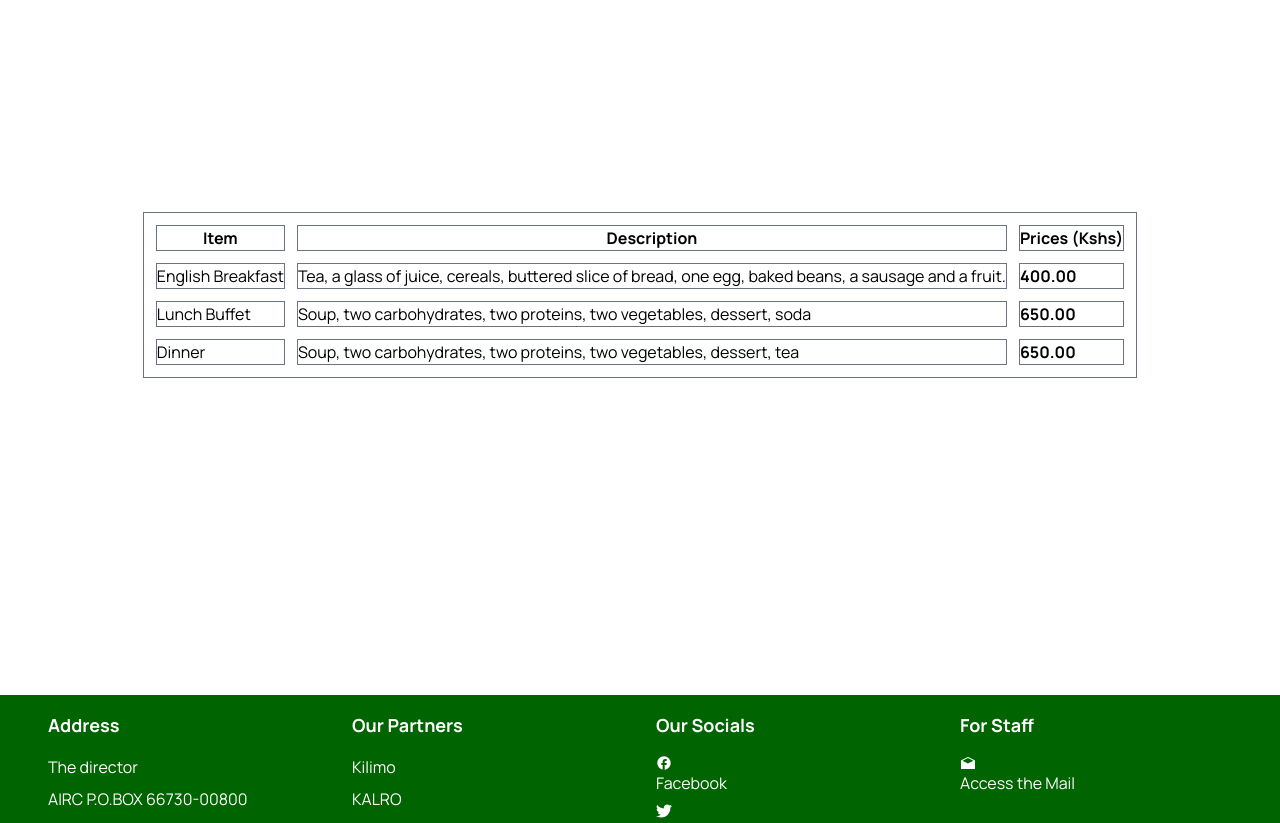
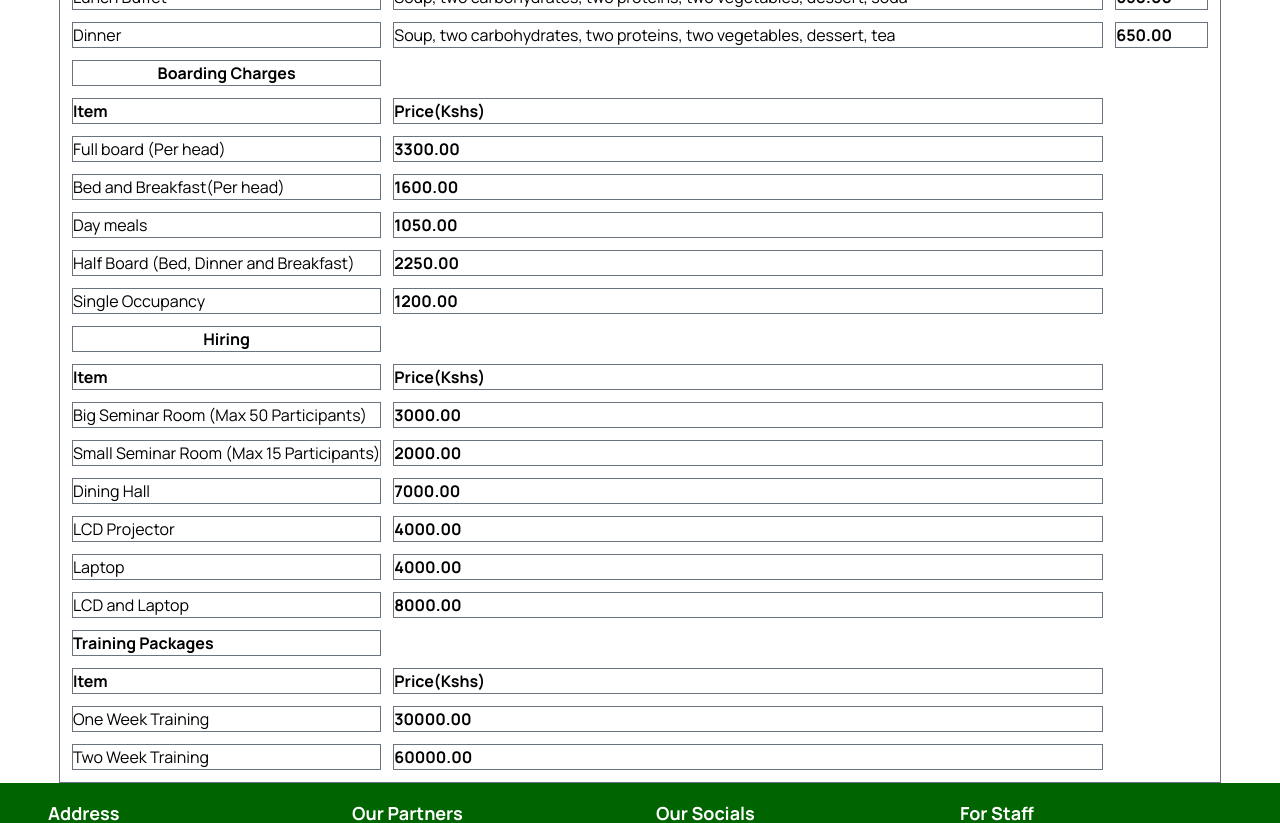
Before and after one commit to zilezarach/Agriculture-webapp, a Next.js app: page /TrainingUnit in a window 1280 px wide. Shown: the part 420-1243 px from the top of the page. Built offline with nearby package versions, Linux system fonts and the light colour scheme.

Commit message:
Training page finished

```diff
--- /dev/null
+++ b/src/app/PrintingDesign/page.tsx
@@ -0,0 +1,10 @@
+import React from "react";
+import Printing from "@/components/Printing.tsx"
+export default function Page() {
+   return (
+
+     <Printing/>
+
+   )
+
+}
--- a/src/components/Navbar.tsx
+++ b/src/components/Navbar.tsx
@@ -48,7 +48,7 @@ const Navbar = () => {
                 <ul className="absolute left-0 mt-2 w-48 bg-white shadow-lg rounded-lg">
                     <li><a href="/MassMedia" className="block px-4 py-2 hover:bg-gray-100">Mass Media</a></li>
                     <li><a href="/TrainingUnit" className="block px-4 py-2 hover:bg-gray-100">Training Unit and Accommodation</a></li>
-                    <li><a href= "/Printing and Design"className="block px-4 py-2 hover:bg-gray-100">Printing and Design</a></li>
+                    <li><a href= "/PrintingDesign"className="block px-4 py-2 hover:bg-gray-100">Printing and Design</a></li>
                 </ul>
             )}
             </li>
--- /dev/null
+++ b/src/components/Printing.tsx
@@ -0,0 +1,16 @@
+import React from "react"
+
+
+const Printing = () => {
+
+  return (
+     <div className="container mx-auto">
+      <p className="text-lg font-bold">The Center undertakes pre-press activities, Printing, Design and Publication of agricultural techinal handbooks, brochures, leaflets, newletters, stationery, poster, annual reports e.t.c</p>
+    </div>
+  )
+
+}
+
+
+
+export default Printing;
--- a/src/components/Training.tsx
+++ b/src/components/Training.tsx
@@ -4,19 +4,18 @@ const Training = () => {
 
   return (
 
-    <section className="container mx-auto">
+  <section className="container mx-auto">
       <h1 className="text-3xl font-bold text-green-800 mb-4">Do you want to extend your knowledge in various fields related to Agriculture?</h1>
       <p className= "text-lg font-bold mb-4">The Center Offers training on short development courses in Extension Management and communication,this courses are talior-made and are conducted at the center or other venues and on dates convenient to clients.</p>
       <p className="text-lg mb-4 font-bold mb-4">The Center also offers Accommodation and hiring of it's conference facilities to clients.</p>
       <h2 className="text-center no-underline hover:underline text-3xl font-bold text-green-800">Our PriceList</h2>
       <div className=" flex items-center justify-center min-h-screen">
             <table className= "table-fixed border-separate border border-gray-500 border-spacing-3">
-
               <thead>
                 <tr>
                   <th className="border border-gray-500">Item</th>
                   <th className="border border-gray-500">Description</th>
-                  <th className="border border-gray-500">Prices (Kshs)</th>
+                  <th className="border border-gray-500">Price(Kshs)</th>
                 </tr>
               </thead>
               <tbody>
@@ -36,13 +35,106 @@ const Training = () => {
                   <td className="border border-gray-500 font-bold">650.00</td>
                 </tr>
               </tbody>
+              <thead>
+               <tr>
+                <th className="border border-gray-500 font-bold">Boarding Charges</th>
+               </tr>
+              </thead>
+              <thead>
+                <tr>
+                  <td className="border border-gray-500 font-bold">Item</td>
+                  <td className="border border-gray-500 font-bold">Price(Kshs)</td>
+                </tr>
+              </thead>
+              <tbody>
+                  <tr>
+                    <td className="border border-gray-500">Full board (Per head)</td>
+                    <td className="border border-gray-500 font-bold">3300.00</td>
+                  </tr>
+                  <tr>
+                    <td className="border border-gray-500">Bed and Breakfast(Per head)</td>
+                    <td className="border border-gray-500 font-bold">1600.00</td>
+                  </tr>
+                  <tr>
+                    <td className="border border-gray-500">Day meals</td>
+                    <td className="border border-gray-500 font-bold">1050.00</td>
+                  </tr>
+                  <tr>
+                    <td className="border border-gray-500">Half Board (Bed, Dinner and Breakfast)</td>
+                    <td className="border border-gray-500 font-bold">2250.00</td>
+                  </tr>
+                  <tr>
+                    <td className="border border-gray-500">Single Occupancy</td>
+                    <td className="border border-gray-500 font-bold">1200.00</td>
+                  </tr>
+              </tbody>
+              <thead>
+                <tr>
+                  <th className="border border-gray-500 font-bold">Hiring</th>
+                </tr>
+              </thead>
+              <thead>
+                  <tr>
+                    <td className="border border-gray-500 font-bold">Item</td>
+                    <td className="border border-gray-500 font-bold">Price(Kshs)</td>
+                  </tr>
+              </thead>
+              <tbody>
+                <tr>
+                  <td className="border border-gray-500">Big Seminar Room (Max 50 Participants)</td>
+                  <td className="border border-gray-500 font-bold">3000.00</td>
+                </tr>
+                <tr>
+                  <td className="border border-gray-500">Small Seminar Room (Max 15 Participants)</td>
+                  <td className="border border-gray-500 font-bold">2000.00</td>
+                </tr>
+                <tr>
+                  <td className="border border-gray-500">Dining Hall</td>
+                  <td className="border border-gray-500 font-bold">7000.00</td>
+                </tr>
+                <tr>
+                  <td className="border border-gray-500">LCD Projector</td>
+                  <td className="border border-gray-500 font-bold">4000.00</td>
+                </tr>
+                <tr>
+                  <td className="border border-gray-500">Laptop</td>
+                  <td className="border border-gray-500 font-bold">4000.00</td>
+                </tr>
+                <tr>
+                  <td className="border border-gray-500">LCD and Laptop</td>
+                  <td className="border border-gray-500 font-bold">8000.00</td>
+                </tr>
+              </tbody>
+              <thead>
+                <tr>
+                  <td className="border border-gray-500 font-bold">Training Packages</td>
+                </tr>
+              </thead>
+              <thead>
+                <tr>
+                  <td className= "border border-gray-500 font-bold">Item</td>
+                  <td className="border border-gray-500 font-bold">Price(Kshs)</td>
+                </tr>
+              </thead>
+              <tbody>
+                <tr>
+                  <td className="border border-gray-500">One Week Training</td>
+                  <td className="border border-gray-500 font-bold">30000.00</td>
+                </tr>
+                <tr>
+                  <td className="border border-gray-500">Two Week Training</td>
+                  <td className="border border-gray-500 font-bold">60000.00</td>
+                </tr>
+              </tbody>
+            </table>
+      </div>
+  </section>
 
 
-            </table>
-      </div>
-    </section>
 
-  )
+
+
+)
 
 }
 
```
